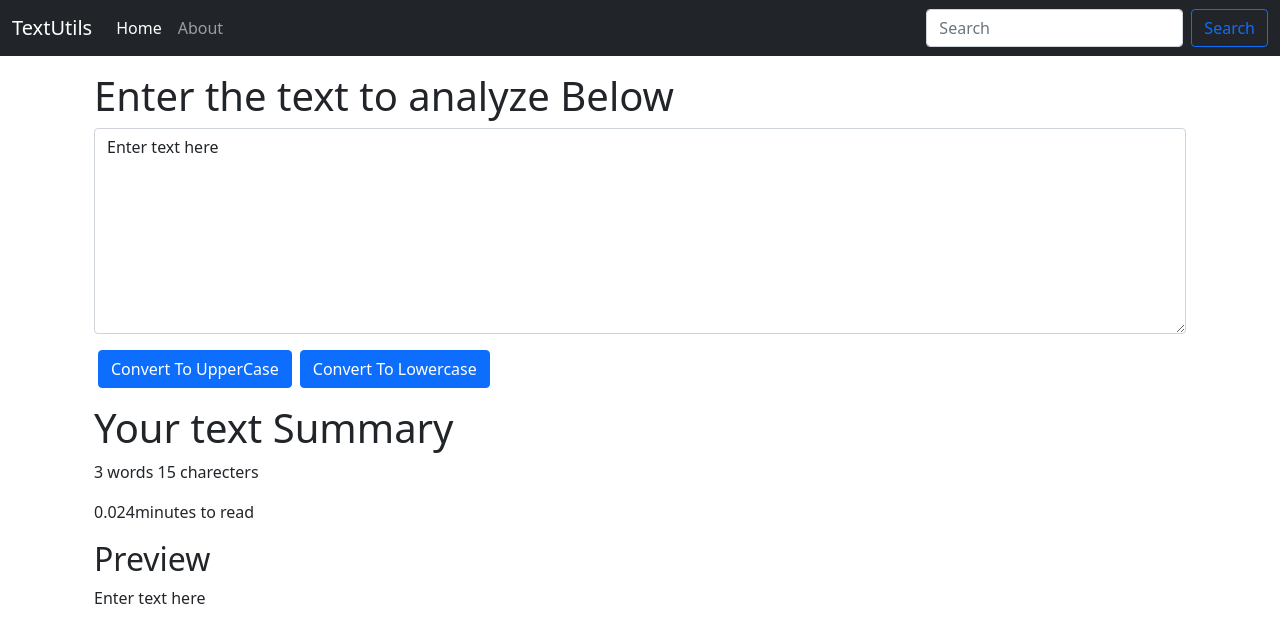
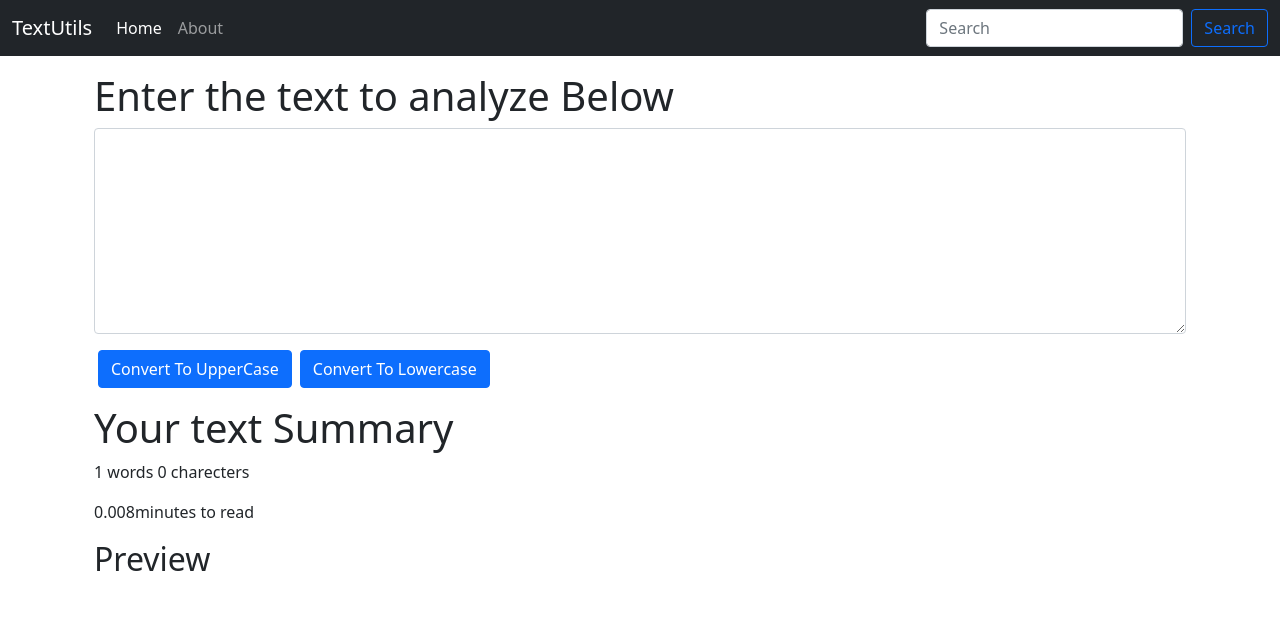
Before and after one commit to Cot003/react, a React (Create React App) app: page / in a window 1280 px wide. Shown: the top 642 px of the page. Built offline with nearby package versions, Linux system fonts and the light colour scheme.

Commit message:
Something

```diff
--- a/src/components/TextForm.js
+++ b/src/components/TextForm.js
@@ -18,7 +18,7 @@ export default function TextForm(props) {
     console.log("On change");
     setText(event.target.value);
   }
-  const [text, setText] = useState('Enter text here');
+  const [text, setText] = useState('');
   return (
     <>
     <div className="container">
```
